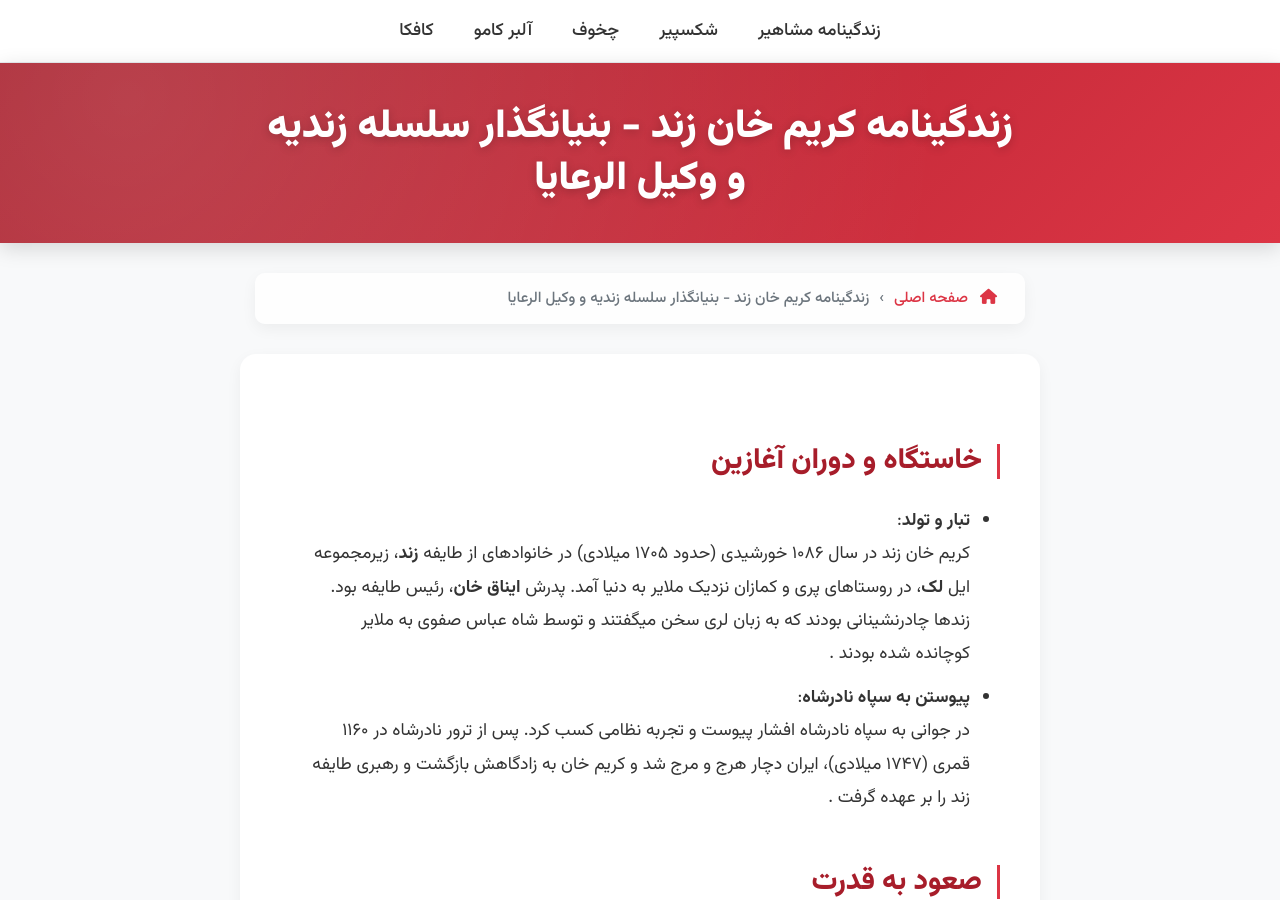
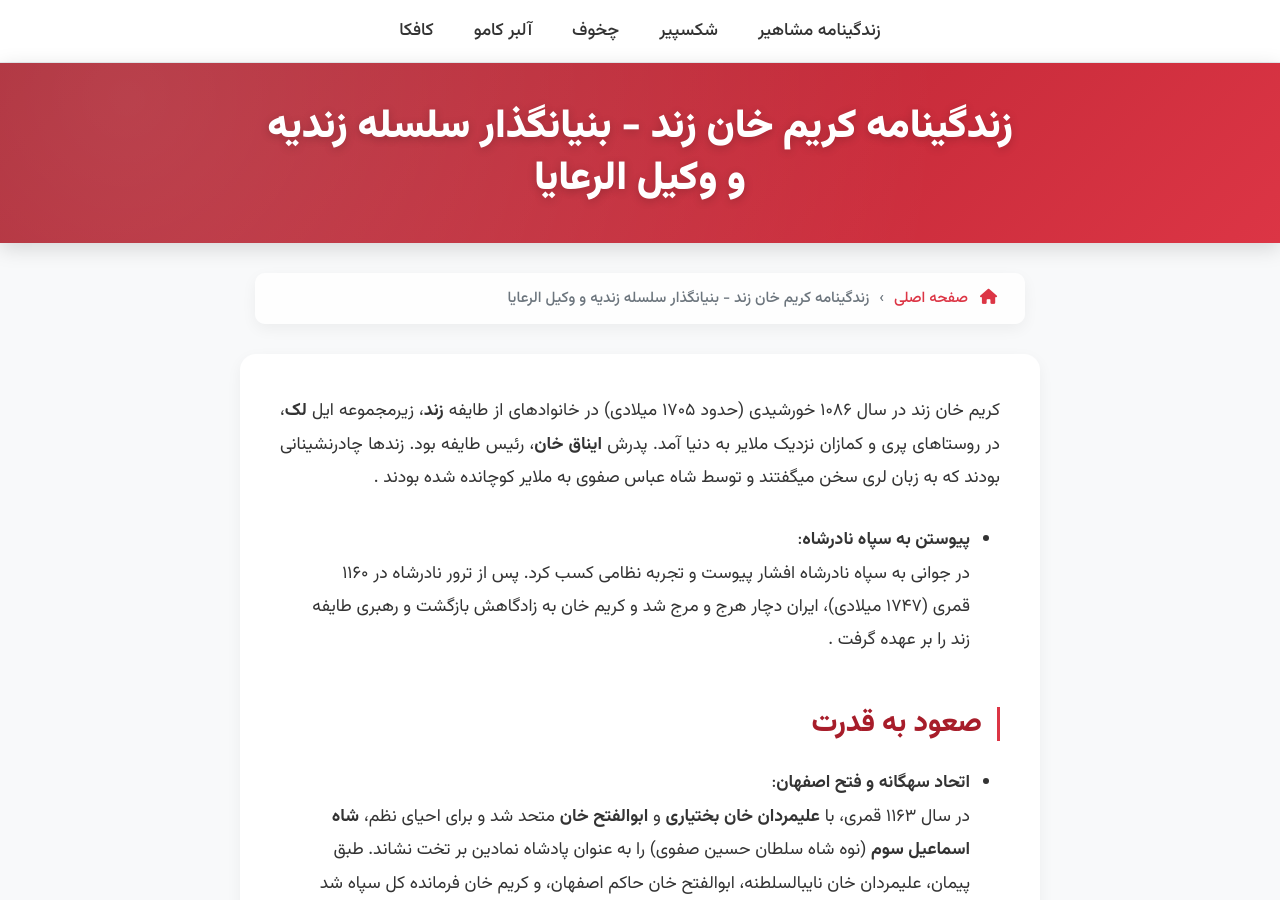
Before and after one commit to darkblog/darkblog.github.io, a Jekyll site: the page built from _posts/2025-7-11-82.md, in a window 1280 px wide and 900 px high. Built offline with Jekyll 4.4.1, drawn with Linux system fonts in a browser that asks for light colours.

Commit message:
Update 2025-7-11-82.md

```diff
--- a/_posts/2025-7-11-82.md
+++ b/_posts/2025-7-11-82.md
@@ -3,9 +3,7 @@ layout: post
 title: زندگینامه کریم خان زند - بنیانگذار سلسله زندیه و وکیل الرعایا
 ---
 
-## خاستگاه و دوران آغازین
-- **تبار و تولد**:
-  کریم خان زند در سال ۱۰۸۶ خورشیدی (حدود ۱۷۰۵ میلادی) در خانوادهای از طایفه **زند**، زیرمجموعه ایل **لک**، در روستاهای پری و کمازان نزدیک ملایر به دنیا آمد. پدرش **ایناق خان**، رئیس طایفه بود. زندها چادرنشینانی بودند که به زبان لری سخن میگفتند و توسط شاه عباس صفوی به ملایر کوچانده شده بودند .
+کریم خان زند در سال ۱۰۸۶ خورشیدی (حدود ۱۷۰۵ میلادی) در خانوادهای از طایفه **زند**، زیرمجموعه ایل **لک**، در روستاهای پری و کمازان نزدیک ملایر به دنیا آمد. پدرش **ایناق خان**، رئیس طایفه بود. زندها چادرنشینانی بودند که به زبان لری سخن میگفتند و توسط شاه عباس صفوی به ملایر کوچانده شده بودند .
 - **پیوستن به سپاه نادرشاه**:
   در جوانی به سپاه نادرشاه افشار پیوست و تجربه نظامی کسب کرد. پس از ترور نادرشاه در ۱۱۶۰ قمری (۱۷۴۷ میلادی)، ایران دچار هرج و مرج شد و کریم خان به زادگاهش بازگشت و رهبری طایفه زند را بر عهده گرفت .
 
```
